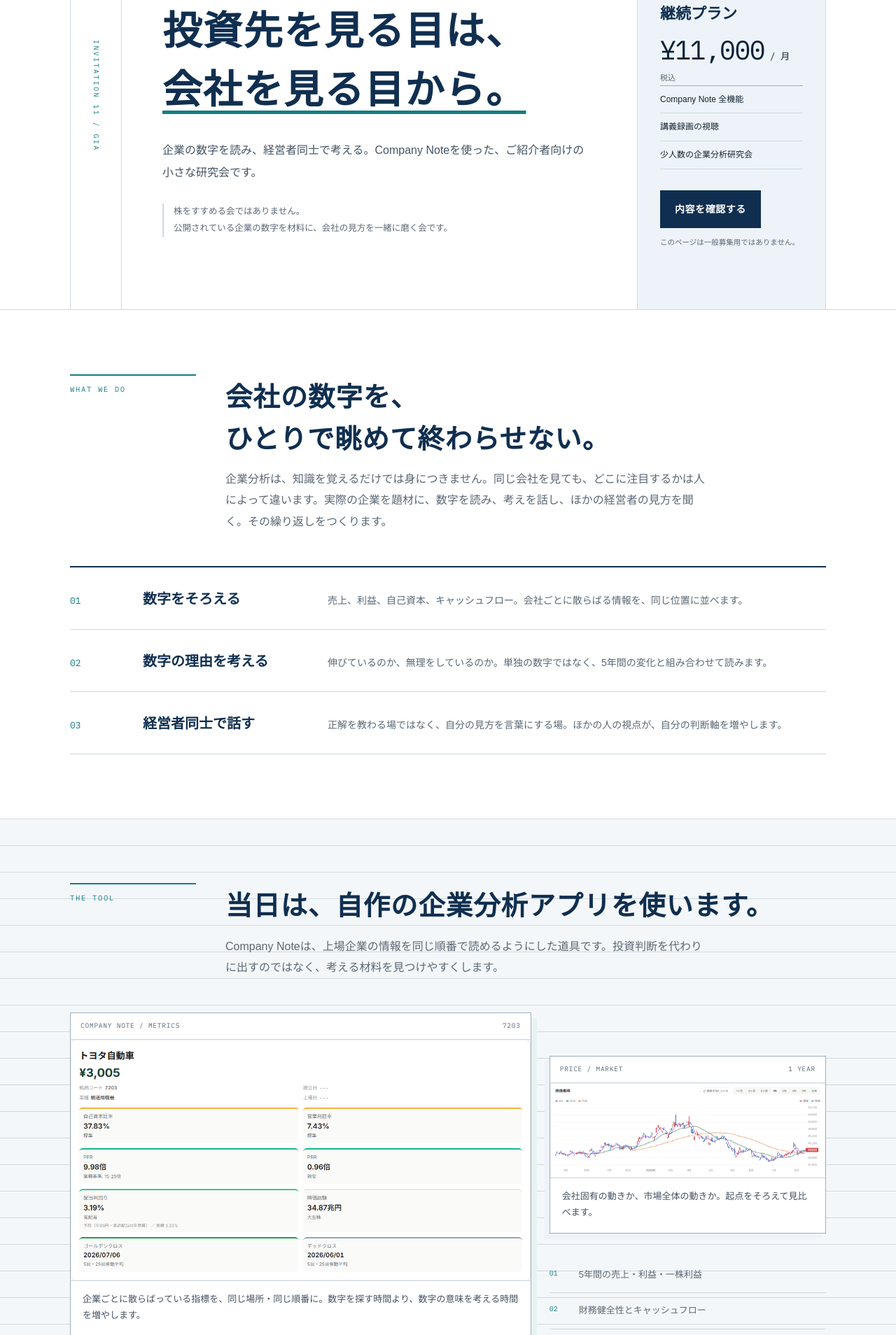
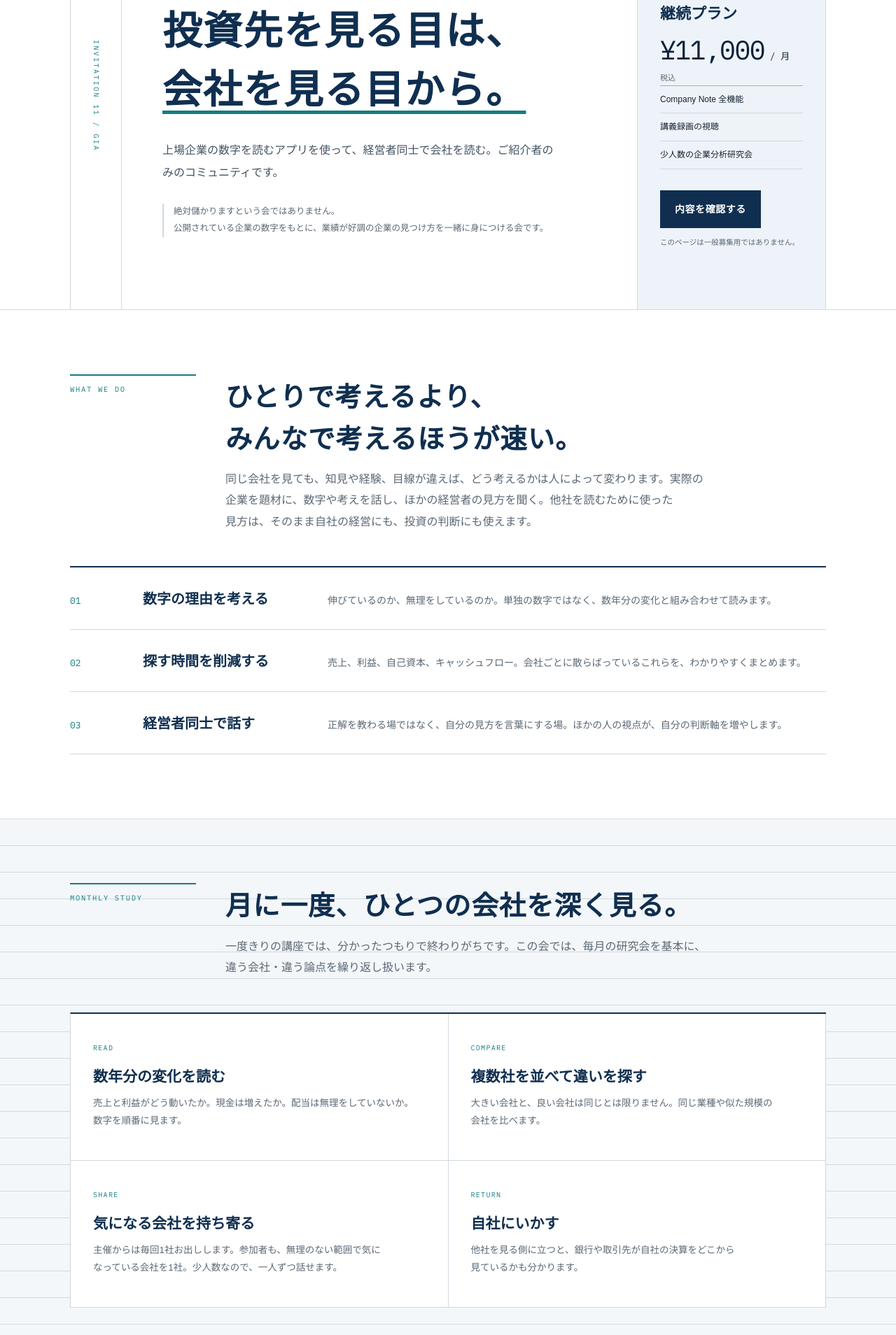
Before and after one commit to kazu202405/stock, a Flask app: page /invite in a window 1280 px wide. Shown: the part 219-2127 px from the top of the page at 70% size. Run offline with Flask 3, Linux system fonts and the light colour scheme; parts of the project's set-up code (start-up, migrations or seed data) failed here and were passed over; some web fonts are replaced.

Commit message:
招待ページを紹介コミュニティ向けに書き直す
宣伝色の強い3節（アプリ紹介・主催者紹介・合う方/合わない方）を削除し、
手紙・FAQ・申込導線を「紹介だけで届くコミュニティ」の言葉に入れ替えた。

⚠️ 「5年間の売上」は実データに存在しなかったので「数年分」に直した。
   本番の screened_latest 1,000銘柄で revenue の年数を数えると
   4年=916 / 3年=51 / 2年以下=7 / 履歴なし=26 で、**5年ある銘柄は0件**。
   yfinance が返す年次データが最大4期のため。同じ記載が
   templates/seminar.html と templates/welcome.html にも残っている。

⚠️ 「損をしにくくして欲しい」は金商法の投資助言側に読まれるので
   「中身を自分で確かめたうえで決めてほしい」に置き換えてある。
   会費の実費欄も、上乗せがあるため「上乗せはせず」とは書かない。

折り返しは word-break:auto-phrase（文節で折る）と text-wrap:balance/pretty
で対応。320〜1920px の13幅と v=a/b/c・from= の各パターンで、
1〜2文字だけの行と行頭禁則違反が0件になることを実測した。
狭い画面では見出しの強制改行（.wide-br）を外して balance に任せる。

Co-Authored-By: Claude Opus 5 (1M context) <noreply@anthropic.com>
Claude-Session: https://claude.ai/code/session_0121yHjWpK1ChtU2VuAEk3SR

```diff
--- a/models/root.py
+++ b/models/root.py
@@ -231,8 +231,8 @@ INVITE_HEADLINES = {
         'title': '投資先を見る目は、会社を見る目から',
         'line_a': '投資先を見る目は、',
         'line_b': '会社を見る目から。',
-        'lead': '企業の数字を読み、経営者同士で考える。Company Noteを使った、'
-                'ご紹介者向けの小さな研究会です。',
+        'lead': '上場企業の数字を読むアプリを使って、経営者同士で会社を読む。'
+                'ご紹介者のみのコミュニティです。',
     },
     'b': {
         'title': '他社を測る目盛りで、自分の会社を見る',
--- a/templates/invite.html
+++ b/templates/invite.html
@@ -45,8 +45,14 @@ body{
   line-height:1.9;
   overflow-x:clip;
   padding-bottom:74px;
+  /* 日本語は既定だとどこでも折れる。文節の切れ目で折る。 */
+  word-break:auto-phrase;
 }
 @media (min-width:760px){ body{ padding-bottom:0; } }
+
+/* 見出しは行の長さを揃え、本文は最終行に1〜2文字だけ残さない。 */
+h1,h2,h3{ text-wrap:balance; }
+p,li,dd,dt,summary,.answer{ text-wrap:pretty; }
 
 a{ color:inherit; }
 img{ display:block; max-width:100%; }
@@ -283,76 +289,6 @@ main section.ruled{
 }
 .three-lines p{ color:var(--muted); font-size:14px; margin:0; }
 
-/* 実画面は資料を机上で見比べるような、左右非対称の綴じ方。 */
-.tool-stage{
-  display:grid;
-  grid-template-columns:minmax(0,1.25fr) minmax(280px,.75fr);
-  gap:26px;
-  align-items:start;
-}
-.evidence{
-  margin:0;
-  background:white;
-  border:1px solid var(--line-dark);
-  box-shadow:8px 8px 0 var(--teal-pale);
-}
-.evidence .cap{
-  min-height:38px;
-  border-bottom:1px solid var(--line);
-  display:flex;
-  align-items:center;
-  justify-content:space-between;
-  gap:16px;
-  padding:0 14px;
-  font-family:'IBM Plex Mono',monospace;
-  font-size:9.5px;
-  letter-spacing:.08em;
-  color:var(--muted);
-}
-.evidence img{ width:100%; height:auto; }
-.evidence figcaption{
-  border-top:1px solid var(--line);
-  padding:15px 17px 17px;
-  color:#43515f;
-  font-size:13px;
-  line-height:1.75;
-}
-.tool-side{ padding-top:62px; }
-.tool-side .evidence{ box-shadow:-7px 7px 0 var(--blue-pale); }
-.tool-notes{
-  margin:34px 0 0;
-  padding:0;
-  list-style:none;
-  counter-reset:note;
-}
-.tool-notes li{
-  counter-increment:note;
-  position:relative;
-  padding:13px 0 13px 42px;
-  border-bottom:1px solid var(--line);
-  font-size:13px;
-  color:var(--muted);
-}
-.tool-notes li::before{
-  content:counter(note,decimal-leading-zero);
-  position:absolute;
-  left:0;
-  top:13px;
-  color:var(--teal);
-  font-family:'IBM Plex Mono',monospace;
-  font-size:10px;
-}
-.live-link{
-  display:inline-block;
-  margin-top:30px;
-  color:var(--navy);
-  text-decoration:none;
-  font-size:13px;
-  font-weight:700;
-  border-bottom:1px solid var(--navy);
-}
-.live-link:hover{ color:var(--teal); border-color:var(--teal); }
-
 .meeting-grid{
   display:grid;
   grid-template-columns:1fr 1fr;
@@ -646,8 +531,8 @@ footer strong{ color:#d6e0e7; }
       </h1>
       <p class="hero-lead">{{ head.lead }}</p>
       <p class="hero-note">
-        株をすすめる会ではありません。<br>
-        公開されている企業の数字を材料に、会社の見方を一緒に磨く会です。
+        絶対儲かりますという会ではありません。<br>
+        公開されている企業の数字をもとに、業績が好調の企業の見つけ方を一緒に身につける会です。
       </p>
     </div>
 
@@ -677,21 +562,21 @@ footer strong{ color:#d6e0e7; }
       <div class="section-head">
         <p class="section-code">WHAT WE DO</p>
         <div>
-          <h2>会社の数字を、<br>ひとりで眺めて終わらせない。</h2>
-          <p class="intro">企業分析は、知識を覚えるだけでは身につきません。同じ会社を見ても、どこに注目するかは人によって違います。実際の企業を題材に、数字を読み、考えを話し、ほかの経営者の見方を聞く。その繰り返しをつくります。</p>
+          <h2>ひとりで考えるより、<br class="wide-br">みんなで考えるほうが速い。</h2>
+          <p class="intro">同じ会社を見ても、知見や経験、目線が違えば、どう考えるかは人によって変わります。実際の企業を題材に、数字や考えを話し、ほかの経営者の見方を聞く。他社を読むために使った見方は、そのまま自社の経営にも、投資の判断にも使えます。</p>
         </div>
       </div>
 
       <div class="three-lines">
         <article>
           <span class="n mono">01</span>
-          <h3>数字をそろえる</h3>
-          <p>売上、利益、自己資本、キャッシュフロー。会社ごとに散らばる情報を、同じ位置に並べます。</p>
+          <h3>数字の理由を考える</h3>
+          <p>伸びているのか、無理をしているのか。単独の数字ではなく、数年分の変化と組み合わせて読みます。</p>
         </article>
         <article>
           <span class="n mono">02</span>
-          <h3>数字の理由を考える</h3>
-          <p>伸びているのか、無理をしているのか。単独の数字ではなく、5年間の変化と組み合わせて読みます。</p>
+          <h3>探す時間を削減する</h3>
+          <p>売上、利益、自己資本、キャッシュフロー。会社ごとに散らばっているこれらを、わかりやすくまとめます。</p>
         </article>
         <article>
           <span class="n mono">03</span>
@@ -705,40 +590,6 @@ footer strong{ color:#d6e0e7; }
   <section class="ruled">
     <div class="shell">
       <div class="section-head">
-        <p class="section-code">THE TOOL</p>
-        <div>
-          <h2>当日は、自作の企業分析アプリを使います。</h2>
-          <p class="intro">Company Noteは、上場企業の情報を同じ順番で読めるようにした道具です。投資判断を代わりに出すのではなく、考える材料を見つけやすくします。</p>
-        </div>
-      </div>
-
-      <div class="tool-stage">
-        <figure class="evidence">
-          <div class="cap"><span>COMPANY NOTE / METRICS</span><span>7203</span></div>
-          <img src="/static/images/seminar/app-metrics.png" alt="Company Noteでトヨタ自動車の自己資本比率、営業利益率、PER、PBR、配当利回り、時価総額を並べた実際の画面">
-          <figcaption>企業ごとに散らばっている指標を、同じ場所・同じ順番に。数字を探す時間より、数字の意味を考える時間を増やします。</figcaption>
-        </figure>
-
-        <div class="tool-side">
-          <figure class="evidence">
-            <div class="cap"><span>PRICE / MARKET</span><span>1 YEAR</span></div>
-            <img src="/static/images/seminar/app-chart.png" alt="Company Noteの株価推移と日経平均を比較できる実際のチャート画面">
-            <figcaption>会社固有の動きか、市場全体の動きか。起点をそろえて見比べます。</figcaption>
-          </figure>
-          <ul class="tool-notes">
-            <li>5年間の売上・利益・一株利益</li>
-            <li>財務健全性とキャッシュフロー</li>
-            <li>業界基準との比較とデータ充足度</li>
-          </ul>
-          <a class="live-link" href="https://note.gia2018.com/stock/7203" target="_blank" rel="noopener">登録せずに実際の画面を見る →</a>
-        </div>
-      </div>
-    </div>
-  </section>
-
-  <section class="white">
-    <div class="shell">
-      <div class="section-head">
         <p class="section-code">MONTHLY STUDY</p>
         <div>
           <h2>月に一度、ひとつの会社を深く見る。</h2>
@@ -749,23 +600,23 @@ footer strong{ color:#d6e0e7; }
       <div class="meeting-grid">
         <article>
           <span class="kicker mono">READ</span>
-          <h3>5年間の変化を読む</h3>
+          <h3>数年分の変化を読む</h3>
           <p>売上と利益がどう動いたか。現金は増えたか。配当は無理をしていないか。数字を順番に見ます。</p>
         </article>
         <article>
           <span class="kicker mono">COMPARE</span>
-          <h3>2社を並べて違いを探す</h3>
+          <h3>複数社を並べて違いを探す</h3>
           <p>大きい会社と、良い会社は同じとは限りません。同じ業種や似た規模の会社を比べます。</p>
         </article>
         <article>
-          <span class="kicker mono">DISCUSS</span>
-          <h3>参加者の見方を聞く</h3>
-          <p>経営者、営業、財務。それぞれ注目する場所が違います。少人数だから、一人ずつ言葉にできます。</p>
+          <span class="kicker mono">SHARE</span>
+          <h3>気になる会社を持ち寄る</h3>
+          <p>主催からは毎回1社お出しします。参加者も、無理のない範囲で気になっている会社を1社。少人数なので、一人ずつ話せます。</p>
         </article>
         <article>
           <span class="kicker mono">RETURN</span>
-          <h3>自社を見る目盛りに戻す</h3>
-          <p>他社の決算なら、少し距離を置いて見られます。その目盛りを持ち帰り、自社の数字にも当てます。</p>
+          <h3>自社にいかす</h3>
+          <p>他社を見る側に立つと、銀行や取引先が自社の決算をどこから見ているかも分かります。</p>
         </article>
       </div>
     </div>
@@ -778,11 +629,13 @@ footer strong{ color:#d6e0e7; }
         <div><h2>なぜ、アプリまで作ったのか。</h2></div>
       </div>
       <div class="letter">
-        <p>会社の見方をお話ししていると、毎回きまって同じところで手が止まりました。</p>
-        <p>「で、この会社の数字はどこで見るんですか」</p>
-        <p>数字は公開されています。ただ、載っている場所がばらばらで、並びも会社ごとに違います。探すだけで疲れてしまい、その先の「なぜ」を考えるところまで進めない。だから、先に道具を作りました。</p>
-        <p>もうひとつ、経営者同士で決算や会社の話をできる場が、思ったより少ないと感じています。株価の予想ではなく、会社そのものについて話せる場です。</p>
-        <p>大人数に広げるより、まずは顔が分かる方と、小さく続けたいと思っています。</p>
+        <p>経営者の方は、資金に余裕ができたタイミングで投資を考えることが多いと思います。ただ、そこで詐欺にあってしまったり、話題性だけで雑に決めてしまったり。もったいないな、と感じる場面を、何度も見てきました。</p>
+        <p>このアプリは、もともと自分のために作ったものでした。業績が好調な会社を探す時間を、少しでも短くしたかったからです。</p>
+        <p>いろいろな方とお話ししているうちに、気づいたことがありました。投資の勉強は、ひとりではなかなか続かない。やる気はあっても、何から手をつければいいか分からない。同じ話を、何度も聞きました。</p>
+        <p>一方で私自身は、「何か集まりを企画してほしい」と言っていただいたり、人と人をお繋ぎすることが多くありました。この二つをうまく合わせられないか、とずっと考えていました。</p>
+        <p>せっかく投資をするなら、中身を自分で確かめたうえで決めてほしい。せっかくなら、良い人同士をお繋ぎしたい。お互いの会社の成長の場にもなればいい。そう考えて、この仕組みにたどり着きました。</p>
+        <p>このページは、ホームページのどこからもリンクしていません。私が好きな方か、その方からのご紹介でしか届かないページです。</p>
+        <p>ここまでの考え方に賛同いただけましたら、ぜひご参加ください。</p>
         <p class="letter-sign"><small>株式会社GIA</small>五島 一将</p>
       </div>
     </div>
@@ -801,7 +654,7 @@ footer strong{ color:#d6e0e7; }
       <dl class="plan-sheet">
         <div class="plan-row">
           <dt>企業分析アプリ</dt>
-          <dd><strong>Company Noteの会員機能</strong><small>銘柄検索、5年の業績、財務・キャッシュフロー、企業分析レポートなど。</small></dd>
+          <dd><strong>Company Noteの会員機能</strong><small>銘柄検索、数年分の業績、財務・キャッシュフロー、企業分析レポートなど。</small></dd>
         </div>
         <div class="plan-row">
           <dt>学習</dt>
@@ -809,65 +662,17 @@ footer strong{ color:#d6e0e7; }
         </div>
         <div class="plan-row">
           <dt>研究会</dt>
-          <dd><strong>少人数のオフライン会・企業研究</strong><small>月1回を基本にご案内します。日程とテーマは参加者へ個別にお知らせします。</small></dd>
+          <dd><strong>ご紹介者のみのオフライン会・企業研究</strong><small>月1回を基本にご案内します。日程とテーマは参加者へ個別にお知らせします。</small></dd>
         </div>
         <div class="plan-row">
           <dt>月額</dt>
-          <dd><strong class="mono">11,000円（税込）</strong><small>Stripeによる月額決済。いつでも解約できます。</small></dd>
+          <dd><strong class="mono">11,000円（税込）</strong><small>システム利用および会費として。Stripeによる月額決済。いつでも解約できます。</small></dd>
         </div>
         <div class="plan-row">
-          <dt>別途かかるもの</dt>
-          <dd><strong>懇親会・飲食代の実費</strong><small>参加される場合だけ必要です。金額は開催案内で事前にお伝えします。</small></dd>
+          <dt>別途実費</dt>
+          <dd><strong>会場費や飲食代などの実費</strong><small>会場の手配や当日の運営にかかる分も含みます。金額は開催案内で事前にお伝えします。</small></dd>
         </div>
       </dl>
-    </div>
-  </section>
-
-  <section>
-    <div class="shell">
-      <div class="section-head">
-        <p class="section-code">FOR WHOM</p>
-        <div><h2>合う方と、合わない方。</h2></div>
-      </div>
-      <div class="fit-grid">
-        <div class="fit yes">
-          <h3>この会が合う方</h3>
-          <ul>
-            <li>企業の数字を、自分で読めるようになりたい</li>
-            <li>他社を見る目を、自社の経営にも生かしたい</li>
-            <li>少人数で考えを話し、ほかの経営者の視点も聞きたい</li>
-            <li>投資経験に関係なく、基礎から続けて学びたい</li>
-          </ul>
-        </div>
-        <div class="fit no">
-          <h3>この会では扱わないこと</h3>
-          <ul>
-            <li>今すぐ買う銘柄、売る銘柄の紹介</li>
-            <li>短期間で利益を出すための売買手法</li>
-            <li>利益や元本を保証する話</li>
-            <li>誰かの判断を、そのまま正解として受け取ること</li>
-          </ul>
-        </div>
-      </div>
-    </div>
-  </section>
-
-  <section class="white">
-    <div class="narrow">
-      <div class="section-head" style="grid-template-columns:150px minmax(0,1fr)">
-        <p class="section-code">HOST</p>
-        <div><h2>主催者について</h2></div>
-      </div>
-      <div class="profile">
-        <div>
-          <p class="profile-name">五島 一将</p>
-          <p class="profile-role mono">株式会社GIA</p>
-        </div>
-        <div class="profile-copy">
-          <p>企業分析アプリ「Company Note」を設計・開発。決算の数字から会社の状態を読む方法を、経営者向けのセミナーや勉強会で伝えています。</p>
-          <p>講師が一方的に答えを話すより、参加者自身が考え、話せる進め方を大切にしています。</p>
-        </div>
-      </div>
     </div>
   </section>
 
@@ -879,20 +684,16 @@ footer strong{ color:#d6e0e7; }
       </div>
       <div class="faq">
         <details>
-          <summary>投資経験がなくても参加できますか？</summary>
-          <div class="answer">はい。決算書を読んだことがない方でも、見る順番から扱います。投資経験よりも、会社について考えてみたいという気持ちを大切にしています。</div>
+          <summary>どんな方が向いていますか？</summary>
+          <div class="answer">投資の経験は問いません。習い事のような気分で、株式や会社の見方を知りたい方。同じ関心を持つ経営者の知り合いを増やしたい方。決算書を読んだことがなくても、見る順番から一緒に扱います。</div>
         </details>
         <details>
           <summary>毎回、対面で参加する必要がありますか？</summary>
-          <div class="answer">参加できる回にお越しください。Company Noteと講義録画は、研究会に参加できない月も利用できます。</div>
-        </details>
-        <details>
-          <summary>今のCompany Noteアカウントはそのまま使えますか？</summary>
-          <div class="answer">使えます。決済時に現在のアカウントでログインしてください。新しく作り直す必要はありません。</div>
+          <div class="answer">できる限りご参加いただきたいのですが、ご無理のない範囲で、来られる回にお越しください。勉強会の内容はアプリの中にたまっていくので、参加できなかった回もあとから見返せます。</div>
         </details>
         <details>
           <summary>申し込む前に質問できますか？</summary>
-          <div class="answer">このページを送った方へ、そのままLINEでご返信ください。{% if inviter %}{{ inviter }}さんから届いたページであることを添えていただくとスムーズです。{% endif %}</div>
+          <div class="answer">このページをお送りした方へ、LINEでお気軽にご返信ください。無料の勉強会や説明会もありますので、まずはそちらで雰囲気を見ていただくこともできます。</div>
         </details>
       </div>
     </div>
@@ -902,11 +703,11 @@ footer strong{ color:#d6e0e7; }
     <div class="shell entry-grid">
       <div>
         <p class="section-code">ENTRY</p>
-        <h2>一緒に、会社を見る練習を<br>続けませんか。</h2>
-        <p>{% if inviter %}このご案内は、{{ inviter }}さんから届いた方へお渡ししています。{% else %}このご案内は、五島またはご紹介者から直接お渡ししています。{% endif %}</p>
+        <h2>会社の話ができる仲間を、<br class="wide-br">つくりませんか。</h2>
+        <p>{% if inviter %}このご案内は、{{ inviter }}さんから届いた方へお渡ししています。{% else %}このご案内は、主催者またはご紹介者から直接お渡ししています。{% endif %}</p>
         <ol class="steps">
-          <li><span class="mono">01</span><span>下のボタンから、GIAのログインまたは無料登録へ進みます。</span></li>
-          <li><span class="mono">02</span><span>ログイン後、自動で11,000円プランのStripe決済に戻ります。</span></li>
+          <li><span class="mono">01</span><span>参加ボタンを押すと、GIAのログイン（初めての方は無料登録）に進みます。</span></li>
+          <li><span class="mono">02</span><span>ログインが済むと、そのまま11,000円プランのStripe決済に進みます。</span></li>
           <li><span class="mono">03</span><span>決済が完了すると、Company Noteの会員機能が開きます。</span></li>
         </ol>
       </div>
```
Also changed, not shown: other parts of templates/invite.html (+1 -52 lines), tests/test_invite_page.py (+3 -1 lines).
